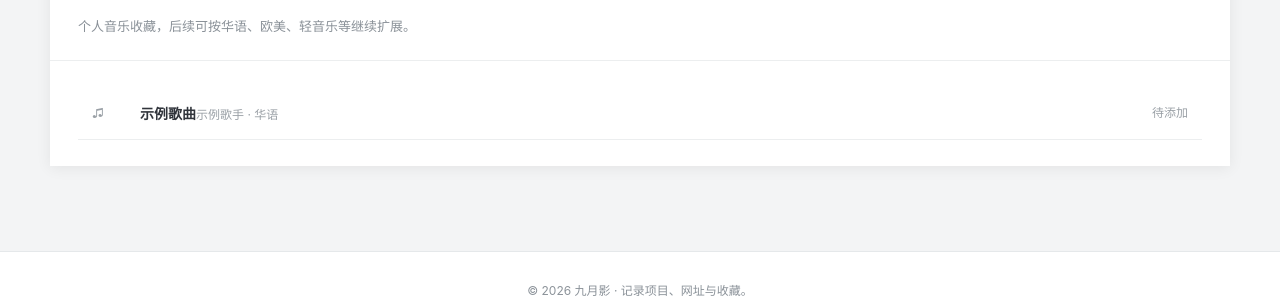
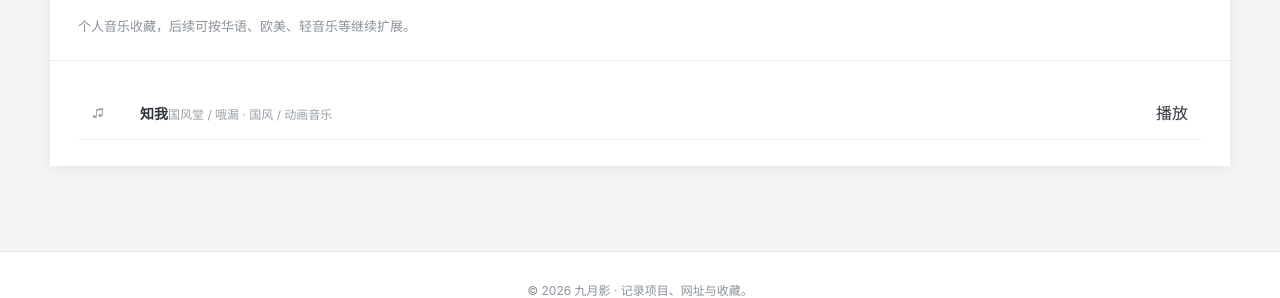
Before and after one commit to ijiuyueying/ijiuyueying.github.io, a Jekyll site: the page built from music.md, in a window 1280 px wide. Shown: the part 158-456 px from the top of the page. Built offline with Jekyll 4.4.1, drawn with Linux system fonts in a browser that asks for light colours.

Commit message:
添加知我歌曲收藏

```diff
--- a/_data/music.yml
+++ b/_data/music.yml
@@ -1,4 +1,6 @@
-- title: 示例歌曲
-  artist: 示例歌手
-  category: 华语
-  url: ""
+- title: 知我
+  artist: 国风堂 / 哦漏
+  category: 国风 / 动画音乐
+  description: 《剑来》相关歌曲收藏。
+  url: "https://www.kugou.com/mixsong/3n00xac1.html?share=1"
+  platform: 酷狗音乐
```
